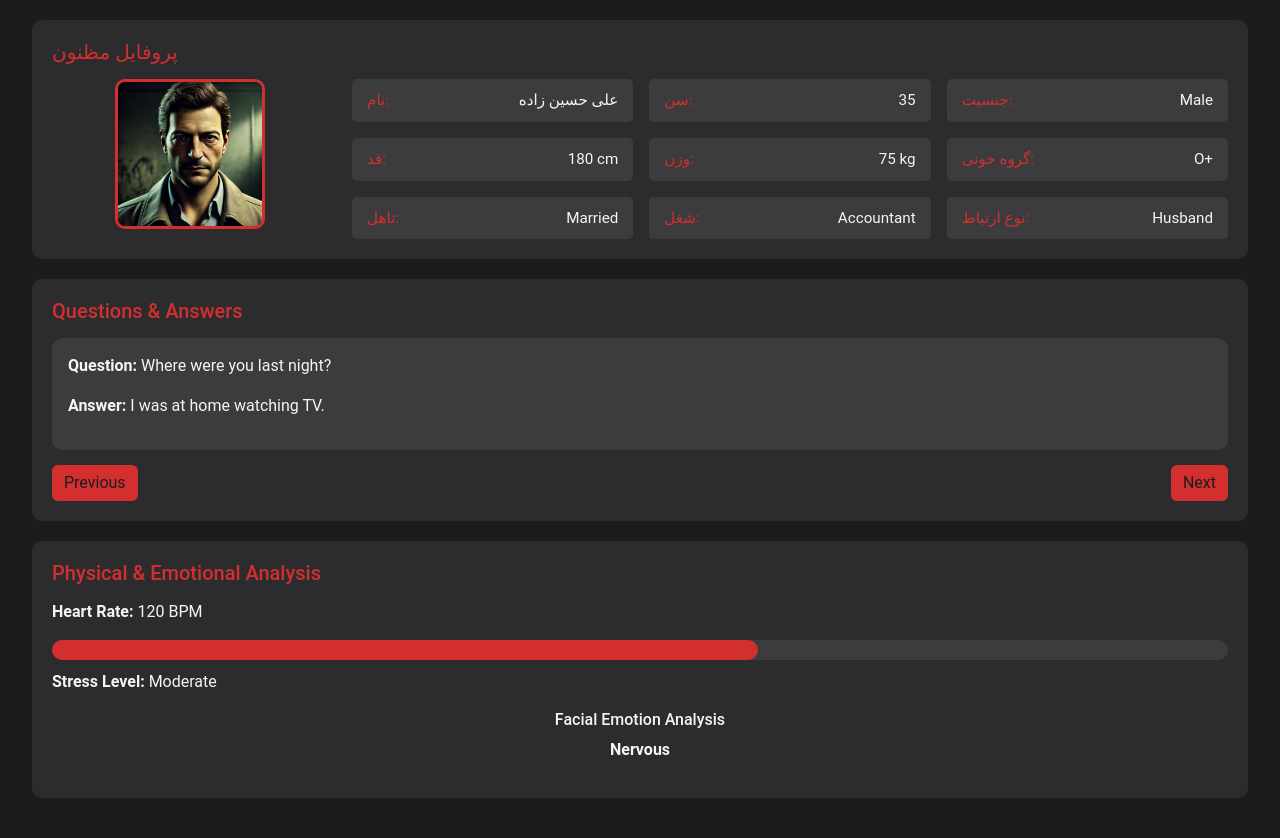
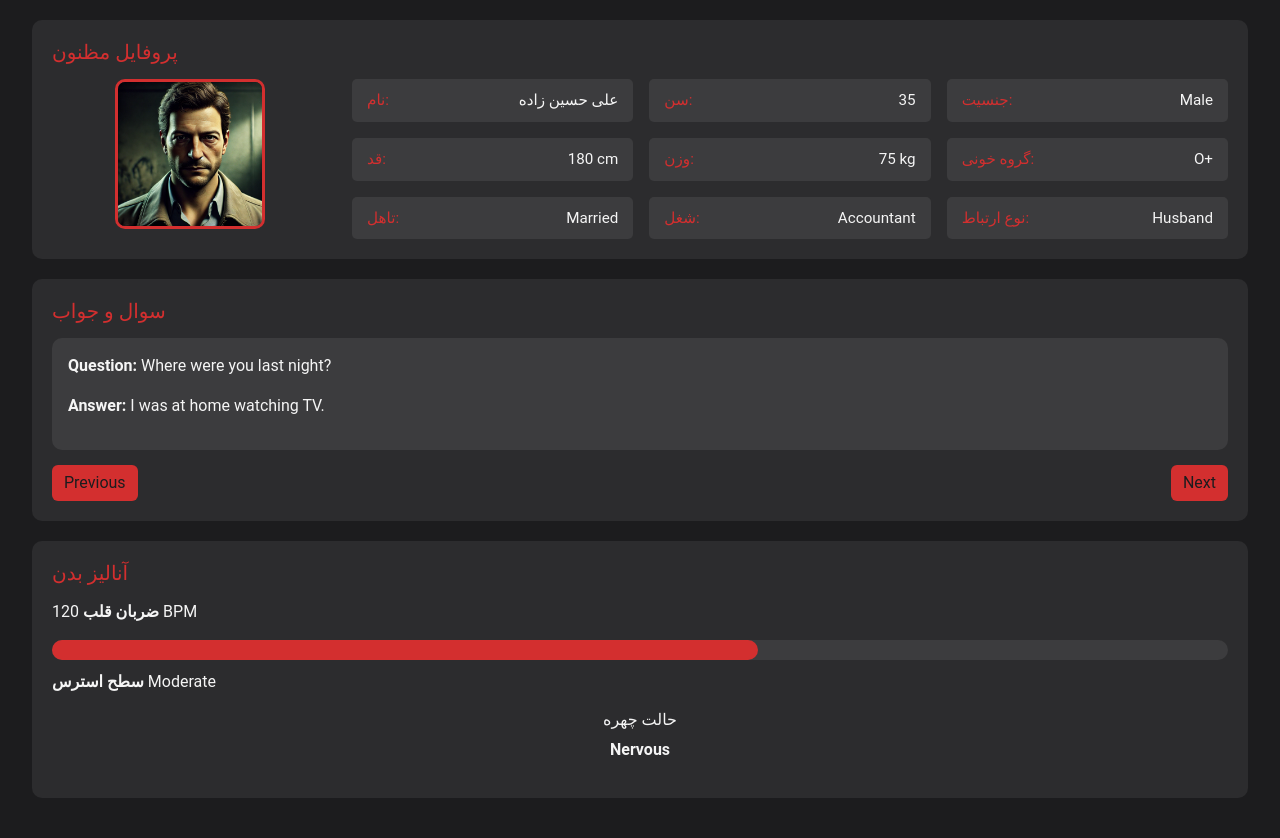
Before and after one commit to phoenixfamily-co/Crime, a Django app: template templates/interrogation.html in a window 1280 px wide. Run offline with Django 4.2, Linux system fonts and the light colour scheme; the template is opened without the code that fills it, so the values that code supplies are empty.

Commit message:
Home added

```diff
--- a/templates/interrogation.html
+++ b/templates/interrogation.html
@@ -160,7 +160,7 @@
 <div class="container-fluid">
         <!-- بخش دوم: سوالات و پاسخ‌ها -->
         <div class="section">
-            <h5>Questions & Answers</h5>
+            <h5>{% trans 'سوال و جواب' %}</h5>
             <div id="question-card" class="card p-3">
                 <p><strong>Question:</strong> Where were you last night?</p>
                 <p><strong>Answer:</strong> I was at home watching TV.</p>
@@ -176,14 +176,14 @@
 <div class="container-fluid">
         <!-- بخش سوم: تحلیل جسمی و احساسی -->
         <div class="section">
-            <h5>Physical & Emotional Analysis</h5>
-            <p><strong>Heart Rate:</strong> <span id="heart-rate">120 BPM</span></p>
+            <h5>{% trans 'آنالیز بدن' %}</h5>
+            <p><strong>{% trans 'ضربان قلب' %}</strong> <span id="heart-rate">120 BPM</span></p>
             <div class="indicator">
                 <div id="stress-bar" class="indicator-bar" style="width: 60%;"></div>
             </div>
-            <p><strong>Stress Level:</strong> <span id="stress-level">Moderate</span></p>
+            <p><strong>{% trans 'سطح استرس' %}</strong> <span id="stress-level">Moderate</span></p>
             <div class="emotion-analysis">
-                <h6>Facial Emotion Analysis</h6>
+                <h6>{% trans 'حالت چهره' %}</h6>
                 <p><strong>Nervous</strong></p>
             </div>
         </div>
```
